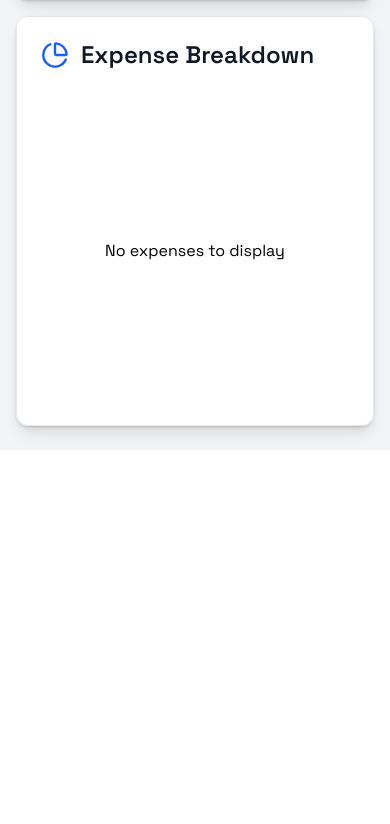
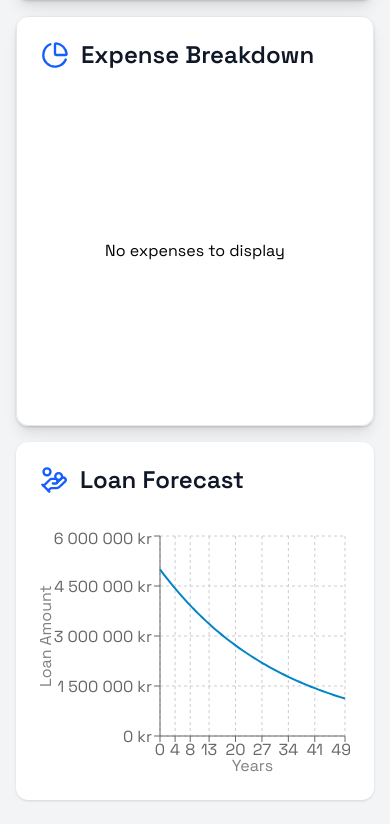
Before and after one commit to ozgurbaserdem/household-financials, a Next.js app: page /en in a window 390 px wide. Shown: the part 1119-1943 px from the top of the page. Before the commit the page ends 1569 px from the top, so only its background shows below. Built offline with nearby package versions, Linux system fonts and the light colour scheme.

Commit message:
Add a new Forecast section to show loan forecast over years

```diff
--- a/messages/en.d.json.ts
+++ b/messages/en.d.json.ts
@@ -200,6 +200,21 @@ declare const messages: {
     "title": "Min ekonomi",
     "calculate": "Calculate"
   },
+  "forecast": {
+    "title": "Loan Forecast",
+    "aria": {
+      "title": "Loan Forecast section",
+      "graph": "Loan amount over time graph"
+    },
+    "tooltip": {
+      "remaining_loan": "Remaining loan amount",
+      "yearly_cost": "Yearly loan cost",
+      "monthly_cost": "Monthly loan cost",
+      "monthly_income": "Monthly income",
+      "monthly_savings": "Remaining savings"
+    },
+    "no_loan": "Enter a loan amount to see the forecast"
+  },
   "not_found": {
     "title": "Page not found",
     "description": "The page you are looking for does not exist.",
--- a/messages/en.json
+++ b/messages/en.json
@@ -197,6 +197,21 @@
     "title": "Min ekonomi",
     "calculate": "Calculate"
   },
+  "forecast": {
+    "title": "Loan Forecast",
+    "aria": {
+      "title": "Loan Forecast section",
+      "graph": "Loan amount over time graph"
+    },
+    "tooltip": {
+      "remaining_loan": "Remaining loan amount",
+      "yearly_cost": "Yearly loan cost",
+      "monthly_cost": "Monthly loan cost",
+      "monthly_income": "Monthly income",
+      "monthly_savings": "Remaining savings"
+    },
+    "no_loan": "Enter a loan amount to see the forecast"
+  },
   "not_found": {
     "title": "Page not found",
     "description": "The page you are looking for does not exist.",
--- a/messages/sv.d.json.ts
+++ b/messages/sv.d.json.ts
@@ -200,6 +200,21 @@ declare const messages: {
     "title": "Min ekonomi",
     "calculate": "Beräkna"
   },
+  "forecast": {
+    "title": "Låneprognos",
+    "aria": {
+      "title": "Låneprognos sektion",
+      "graph": "Lånebelopp över tid graf"
+    },
+    "tooltip": {
+      "remaining_loan": "Återstående lånebelopp",
+      "yearly_cost": "Årlig lånekostnad",
+      "monthly_cost": "Månadsvis lånekostnad",
+      "monthly_income": "Månadsinkomst",
+      "monthly_savings": "Kvar att spara"
+    },
+    "no_loan": "Ange ett lånebelopp för att se prognosen"
+  },
   "not_found": {
     "title": "Sidan kunde inte hittas",
     "description": "Sidan du letar efter finns inte.",
--- a/messages/sv.json
+++ b/messages/sv.json
@@ -197,6 +197,21 @@
     "title": "Min ekonomi",
     "calculate": "Beräkna"
   },
+  "forecast": {
+    "title": "Låneprognos",
+    "aria": {
+      "title": "Låneprognos sektion",
+      "graph": "Lånebelopp över tid graf"
+    },
+    "tooltip": {
+      "remaining_loan": "Återstående lånebelopp",
+      "yearly_cost": "Årlig lånekostnad",
+      "monthly_cost": "Månadsvis lånekostnad",
+      "monthly_income": "Månadsinkomst",
+      "monthly_savings": "Kvar att spara"
+    },
+    "no_loan": "Ange ett lånebelopp för att se prognosen"
+  },
   "not_found": {
     "title": "Sidan kunde inte hittas",
     "description": "Sidan du letar efter finns inte.",
--- a/src/app/[locale]/page.tsx
+++ b/src/app/[locale]/page.tsx
@@ -19,6 +19,7 @@ import { Box } from "@/components/ui/box";
 import { Section } from "@/components/ui/section";
 import { Income } from "@/components/calculator/Income";
 import { Loans } from "@/components/calculator/Loans";
+import { Forecast } from "@/components/calculator/Forecast";
 import { Navbar } from "@/components/Navbar";
 import { useMediaQuery } from "@/lib/useMediaQuery";
 
@@ -216,6 +217,7 @@ export default function Home({
           <Box className="section-card">
             <ExpenseBreakdown expenses={calculatorState.expenses} />
           </Box>
+          <Forecast calculatorState={calculatorState} />
         </Section>
       </Box>
     </Main>
--- /dev/null
+++ b/src/components/calculator/Forecast.tsx
@@ -0,0 +1,191 @@
+"use client";
+
+import { useTranslations } from "next-intl";
+import { Card, CardContent, CardHeader, CardTitle } from "@/components/ui/card";
+import { HandCoins } from "lucide-react";
+import {
+  LineChart,
+  Line,
+  XAxis,
+  YAxis,
+  CartesianGrid,
+  Tooltip,
+  ResponsiveContainer,
+} from "recharts";
+import { useMemo } from "react";
+import type { CalculatorState } from "@/lib/types";
+import {
+  calculateNetIncome,
+  calculateNetIncomeSecond,
+  formatCurrency,
+} from "@/lib/calculations";
+import { useMediaQuery } from "@/lib/useMediaQuery";
+
+interface ForecastProps {
+  calculatorState: CalculatorState;
+}
+
+interface ForecastData {
+  year: number;
+  remainingLoan: number;
+  yearlyCost: number;
+  monthlyCost: number;
+  monthlyIncome: number;
+  monthlySavings: number;
+}
+
+export function Forecast({ calculatorState }: ForecastProps) {
+  const t = useTranslations("forecast");
+  const isMobile = useMediaQuery("(max-width: 768px)");
+
+  const forecastData = useMemo(() => {
+    if (!calculatorState.loanParameters.amount) return [];
+
+    const initialLoan = calculatorState.loanParameters.amount;
+    const amortizationRate = 0.03; // 3%
+    const interestRate = 0.03; // 3%
+    const salaryIncreaseRate = 0.03; // 3%
+
+    // Calculate net monthly income for each person
+    const netIncome1 = calculateNetIncome(calculatorState.grossIncome1 || 0);
+    const netIncome2 = calculateNetIncome(calculatorState.grossIncome2 || 0);
+    const netIncome3 = calculateNetIncomeSecond(
+      calculatorState.grossIncome3 || 0
+    );
+    const netIncome4 = calculateNetIncomeSecond(
+      calculatorState.grossIncome4 || 0
+    );
+    // Add child/other benefits and incomes (already net)
+    const netMonthlyIncome =
+      netIncome1 +
+      netIncome2 +
+      netIncome3 +
+      netIncome4 +
+      (calculatorState.childBenefits || 0) +
+      (calculatorState.otherBenefits || 0) +
+      (calculatorState.otherIncomes || 0);
+    // Net yearly income for year 0
+    const netYearlyIncome0 = netMonthlyIncome * 12;
+
+    const data: ForecastData[] = [];
+    let remainingLoan = initialLoan;
+    let currentYear = 0;
+
+    while (remainingLoan > 0 && currentYear < 50) {
+      const yearlyCost = remainingLoan * (amortizationRate + interestRate);
+      const monthlyCost = yearlyCost / 12;
+      // Apply 3% increase to yearly net income
+      const currentYearNetYearlyIncome =
+        netYearlyIncome0 * Math.pow(1 + salaryIncreaseRate, currentYear);
+      const monthlyIncome = currentYearNetYearlyIncome / 12;
+      const monthlySavings = monthlyIncome - monthlyCost;
+
+      data.push({
+        year: currentYear,
+        remainingLoan,
+        yearlyCost,
+        monthlyCost,
+        monthlyIncome,
+        monthlySavings,
+      });
+
+      remainingLoan -= remainingLoan * amortizationRate;
+      currentYear++;
+    }
+
+    return data;
+  }, [calculatorState]);
+
+  if (!calculatorState.loanParameters.amount) {
+    return null;
+  }
+
+  const CustomTooltip = ({
+    active,
+    payload,
+  }: {
+    active?: boolean;
+    payload?: { payload: ForecastData }[];
+  }) => {
+    if (active && payload && payload.length) {
+      const data = payload[0].payload as ForecastData;
+      return (
+        <div className="bg-white dark:bg-gray-800 p-4 rounded-lg shadow-lg border border-gray-200 dark:border-gray-700">
+          <p className="font-semibold mb-2">Year {data.year}</p>
+          <p className="text-sm">
+            {t("tooltip.remaining_loan")}: {formatCurrency(data.remainingLoan)}
+          </p>
+          <p className="text-sm">
+            {t("tooltip.yearly_cost")}: {formatCurrency(data.yearlyCost)}
+          </p>
+          <p className="text-sm">
+            {t("tooltip.monthly_cost")}: {formatCurrency(data.monthlyCost)}
+          </p>
+          <p className="text-sm">
+            {t("tooltip.monthly_income")}: {formatCurrency(data.monthlyIncome)}
+          </p>
+          <p className="text-sm">
+            {t("tooltip.monthly_savings")}:{" "}
+            {formatCurrency(data.monthlySavings)}
+          </p>
+        </div>
+      );
+    }
+    return null;
+  };
+
+  return (
+    <Card className="section-card">
+      <CardHeader>
+        <HandCoins className="icon-primary" />
+        <CardTitle tabIndex={0} aria-label={t("aria.title")}>
+          {t("title")}
+        </CardTitle>
+      </CardHeader>
+      <CardContent>
+        <div
+          className={isMobile ? "h-[250px] w-full" : "h-[400px] w-full"}
+          aria-label={t("aria.graph")}
+        >
+          <ResponsiveContainer width="100%" height="100%">
+            <LineChart
+              data={forecastData}
+              margin={
+                isMobile
+                  ? { top: 10, right: 5, left: 60, bottom: 10 }
+                  : { top: 20, right: 30, left: 60, bottom: 20 }
+              }
+            >
+              <CartesianGrid strokeDasharray="3 3" />
+              <XAxis
+                dataKey="year"
+                interval={isMobile ? undefined : 0}
+                label={{
+                  value: "Years",
+                  position: "insideBottom",
+                  offset: -5,
+                }}
+              />
+              <YAxis
+                tickFormatter={formatCurrency}
+                label={{
+                  value: "Loan Amount",
+                  angle: -90,
+                  dx: isMobile ? -85 : -85,
+                }}
+              />
+              <Tooltip content={<CustomTooltip />} />
+              <Line
+                type="monotone"
+                dataKey="remainingLoan"
+                stroke="#0284c7"
+                strokeWidth={2}
+                dot={false}
+              />
+            </LineChart>
+          </ResponsiveContainer>
+        </div>
+      </CardContent>
+    </Card>
+  );
+}
--- a/src/lib/calculations.ts
+++ b/src/lib/calculations.ts
@@ -18,7 +18,14 @@ export function calculateLoanScenarios(
     otherIncomes,
     expenses,
   } = state;
-  const totalIncome = income1 + income2 + income3 + income4;
+  const totalIncome =
+    income1 +
+    income2 +
+    income3 +
+    income4 +
+    otherIncomes +
+    otherBenefits +
+    childBenefits;
   const { amount, interestRates, amortizationRates } = loanParameters;
 
   // Calculate sum of all other expenses (from categories)
```
